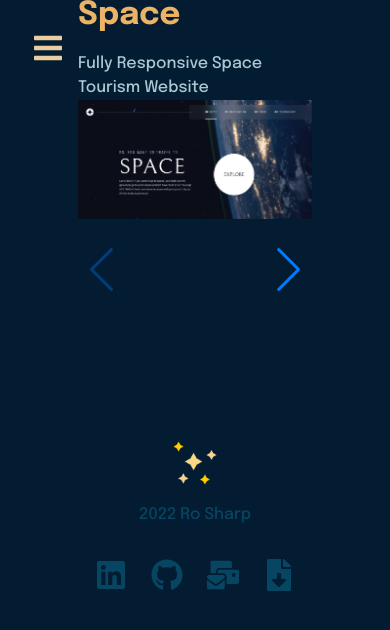
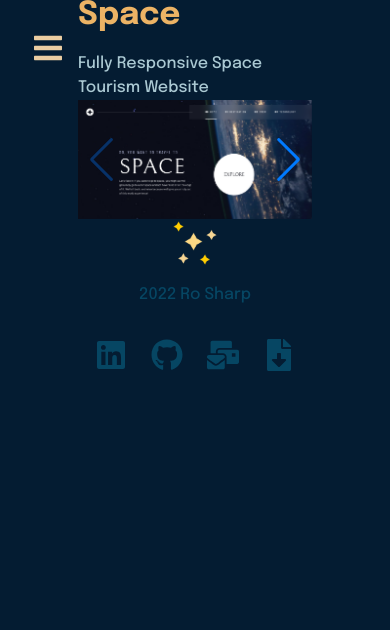
Before and after one commit to rosharp/portfolio, a React (Create React App) app: page /space in a window 390 px wide. Shown: the top 630 px of the page. Built offline with nearby package versions, Linux system fonts and the light colour scheme.

Commit message:
Responsive slider: several mobile images per slide

```diff
--- a/src/components/Space.jsx
+++ b/src/components/Space.jsx
@@ -15,17 +15,20 @@ import SpaceCrewMobile from "../images/space/Crew-mobile.png";
 import SpaceTechnology from "../images/space/Technology.png";
 import SpaceTechnologyMobile from "../images/space/Technology-mobile.png";
 
-const Images = [
+const ImagesDesktop = [
   SpaceMain,
+  Mars,
+  SpaceCrew,
+  SpaceTechnology,
+];
+
+const ImagesMobile = [
   SpaceMainMobile,
   SpaceMainMainMobileToggled,
-  Mars,
+  SpaceCrewMobile,
   MoonMobile,
-  SpaceCrew,
-  SpaceCrewMobile,
-  SpaceTechnology,
   SpaceTechnologyMobile,
-];
+]
 
 export default function App() {
   useLayoutEffect(() => {
@@ -40,11 +43,37 @@ export default function App() {
     >
       <h1>Space</h1>
       <p>Fully Responsive Space Tourism Website</p>
-      <Swiper navigation={true} modules={[Navigation]} className="mySwiper">
+      <Swiper
+        navigation={true}
+        autoHeight={true}
+        modules={[Navigation]}
+        className="mySwiper"
+        slidesPerView="auto"
+      // breakpoints={{
+      //   // when window width is >= 640px
+      //   640: {
+      //     width: 640,
+      //     slidesPerView: 1,
+      //   },
+      //   // when window width is >= 768px
+      //   768: {
+      //     width: 768,
+      //     slidesPerView: 2,
+      //   },
+      // }}
+      >
         {
-          Images.map((item, index) => {
+          ImagesDesktop.map((item, index) => {
             return (
-              <SwiperSlide index={index}><img src={item} alt="project" /></SwiperSlide>
+              <SwiperSlide className="desktop-slide" index={index}><img src={item} alt="project" /></SwiperSlide>
+            )
+          })
+        }
+
+        {
+          ImagesMobile.map((item, index) => {
+            return (
+              <SwiperSlide className="mobile-slide" index={index}><img src={item} alt="project" /></SwiperSlide>
             )
           })
         }
--- a/src/css/style.css
+++ b/src/css/style.css
@@ -199,6 +199,20 @@ body {
   transition: background-size 0.5s;
 }
 
+.swiper-wrapper {
+  width: 480px;
+}
+
+.swiper-slide {
+  height: auto;
+}
+
+.mobile-slide {
+  max-height: 40rem;
+  max-width: 20rem;
+  object-fit: contain;
+}
+
 .footer {
   display: grid;
   justify-content: center;
--- a/src/css/style.scss
+++ b/src/css/style.scss
@@ -231,6 +231,32 @@ body {
   }
 }
 
+.swiper-wrapper {
+  width: 480px;
+}
+
+// @media screen and (min-width: 640px) {
+//   .swiper-wrapper {
+//     width: 640px;
+//   }
+// }
+
+// @media screen and (min-width: 768px) {
+//   .swiper-wrapper {
+//     width: 768px;
+//   }
+// }
+
+.swiper-slide {
+  height: auto;
+}
+
+.mobile-slide {
+  max-height: 40rem;
+  max-width: 20rem;
+  object-fit: contain;
+}
+
 .footer {
   display: grid;
   justify-content: center;
```
Also changed, not shown: 1 other file (tests, documents, lock files or other folders).
